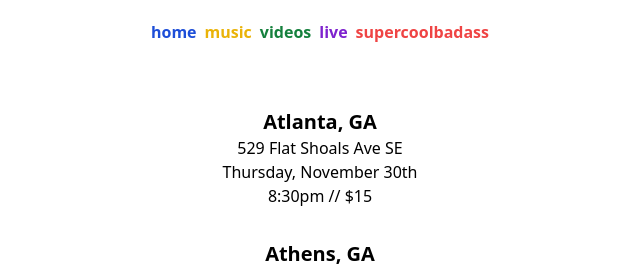
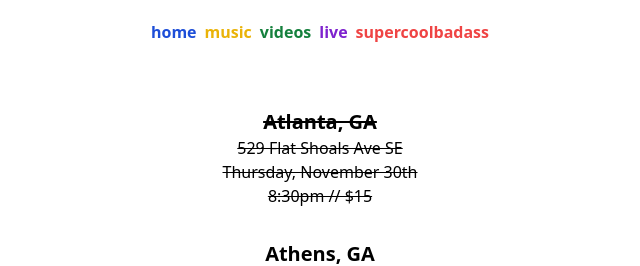
Before and after one commit to cbarnes0/zac.crook, a React (Vite) app: page /live in a window 1280 px wide. Shown: the top 266 px of the page, without its empty margins (320-960 px from the left). Built offline with nearby package versions, Linux system fonts and the light colour scheme.

Commit message:
dash through live show

```diff
--- a/src/pages/Live.jsx
+++ b/src/pages/Live.jsx
@@ -1,7 +1,7 @@
 const Live = () => {
     return (
         <div className="flex flex-col items-center justify-center mt-8">
-            <div className="text-center mt-8">
+            <div className="text-center mt-8 line-through">
                 <h2 className="text-xl font-bold">Atlanta, GA</h2>
                 <p>
                     529 Flat Shoals Ave SE
--- a/src/pages/Videos.jsx
+++ b/src/pages/Videos.jsx
@@ -6,7 +6,7 @@ const Videos = () => {
       <div className="w-full max-w-screen-lg">
         <div className="relative" style={{ paddingTop: '56.25%' }}>
           <iframe
-            className="absolute top-0 left-0 w-full h-full"
+            className="absolute top-0 mx-0 w-full h-full"
             src="https://www.youtube.com/embed/LyqoCL6Cimg?si=YKVoPuVsq10Fcy-b"
             title="YouTube video player"
             frameBorder="0"
```
